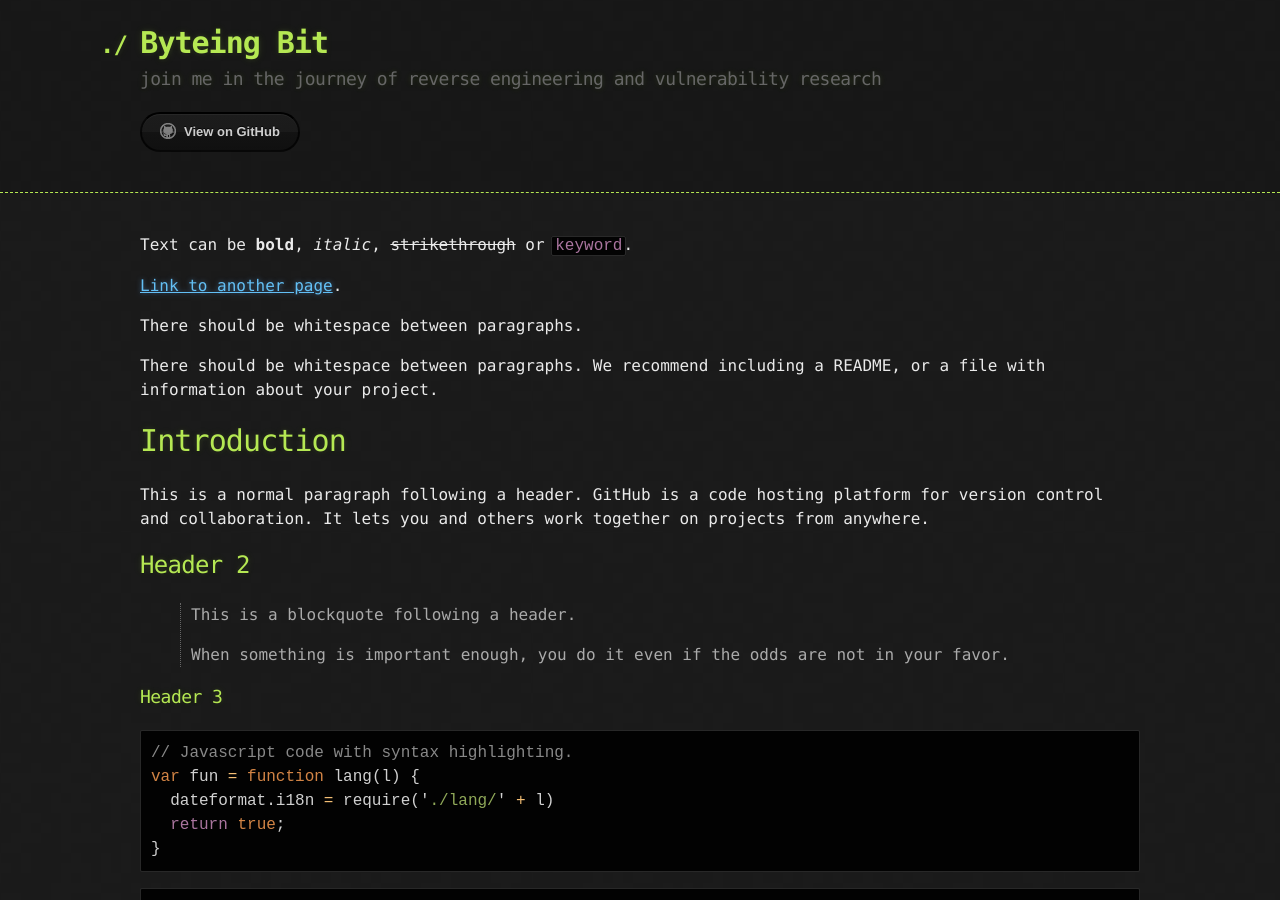
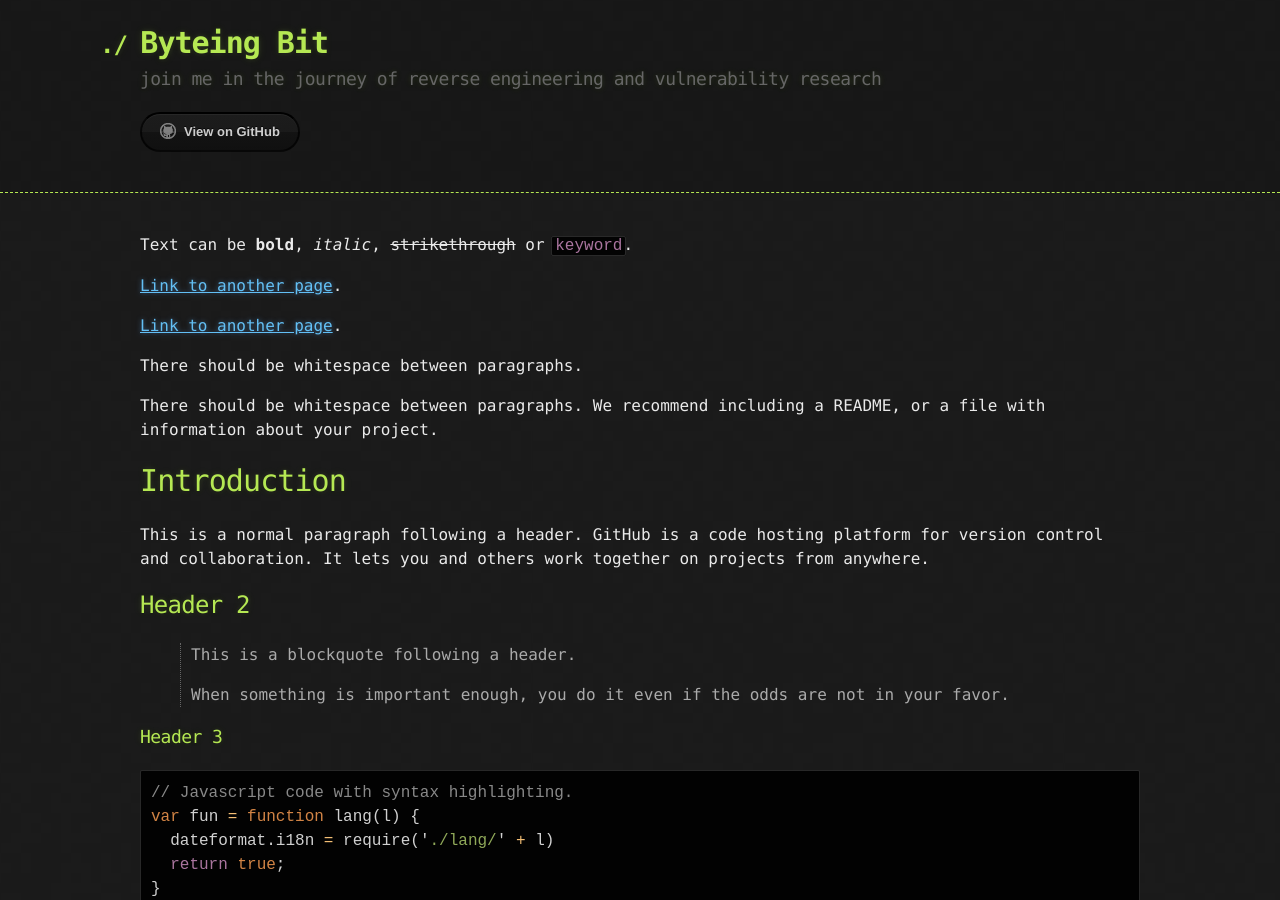
Before and after one commit to byt3ingbit/byt3ingbit.github.io, a Jekyll site: the page built from index.md, in a window 1280 px wide and 900 px high. Built offline with Jekyll 4.4.1, drawn with Linux system fonts in a browser that asks for light colours.

Commit message:
added emulation page

```diff
--- a/index.md
+++ b/index.md
@@ -5,6 +5,10 @@ layout: default
 Text can be **bold**, _italic_, ~~strikethrough~~ or `keyword`.
 
 [Link to another page](./modprobe_path.html).
+
+
+[Link to another page](./linux_kernel_emulation.html).
+
 
 There should be whitespace between paragraphs.
 
```
